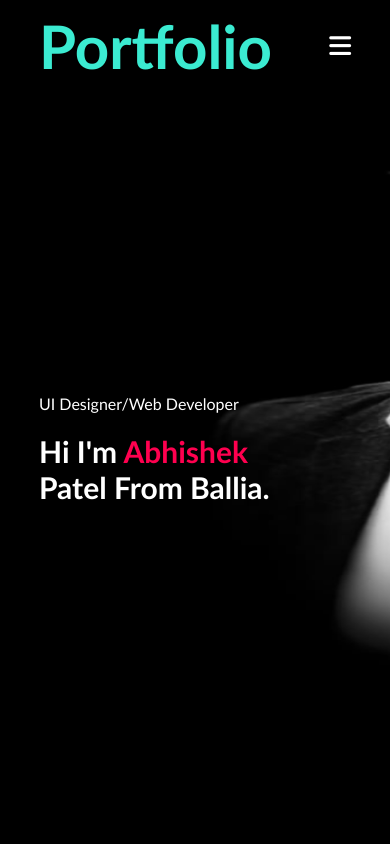
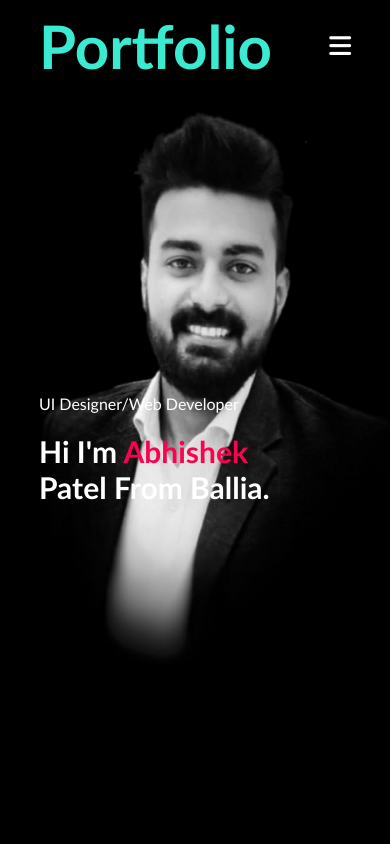
Before and after one commit to ABHIshek065/portfolio, a website: page index.html in a window 390 px wide. Shown: the top 844 px of the page. Drawn offline with Linux system fonts and the light colour scheme.

Commit message:
Update style.css

```diff
--- a/style.css
+++ b/style.css
@@ -24,7 +24,7 @@ body {
   width: 90%;
   height: 800px;
 
-   background-image: url(badal12.png);
+  background-image: url(badal12.png);
   background-size: cover;
   background-position: center;
 }
@@ -390,11 +390,10 @@ nav .fas {
 }
 @media only screen and (max-width: 600px) {
   #header {
-    background-image: url(badal12.png);
+    background-image: url(badaL43.jpg);
     background-repeat: no-repeat;
 
-    width: 100%;/**/
-
+    width: 100%; /**/
   }
 
   #header .abhi span {
@@ -404,7 +403,6 @@ nav .fas {
   .header-text {
     margin-top: 100%;
     font-size: 16px;
-
   }
 
   .header-text h1 {
```
